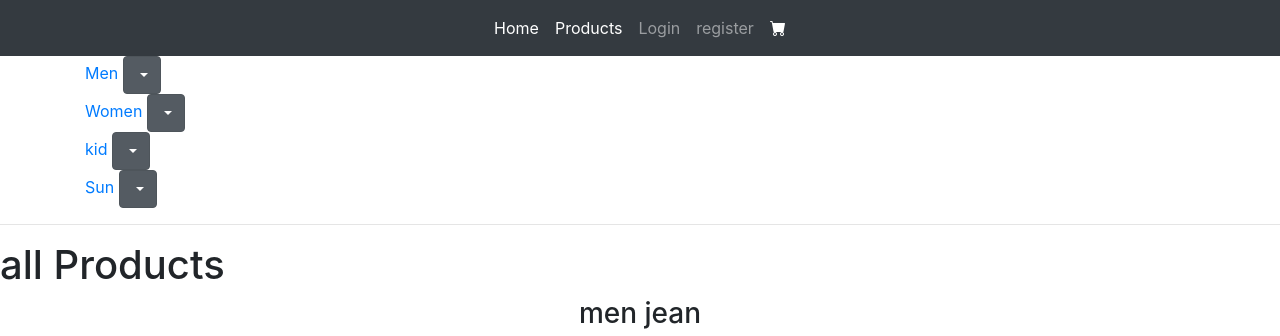
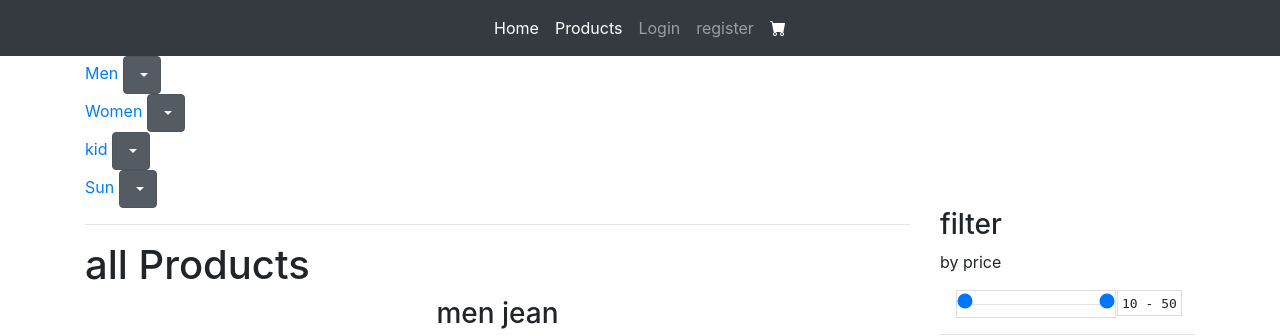
Before and after one commit to budeikin/online_shop, a Django app: a page that uses core/product_module/templates/product_module/products.html in a window 1280 px wide. Shown: the top 336 px of the page. Run offline with Django 3.2, Linux system fonts and the light colour scheme; data comes from the database, SQL or seed files in the repository; both versions use the stored data as it was after the commit; parts of the project's set-up code (start-up, migrations or seed data) failed here and were passed over; some libraries are stand-ins or nearby versions.

Commit message:
adding product filtering

```diff
--- a/core/core/settings.py
+++ b/core/core/settings.py
@@ -37,6 +37,7 @@ INSTALLED_APPS = [
     'taggit',
     'ckeditor_uploader',
     'sorl.thumbnail',
+    'django_filters',
     # internal modules
     'home_module.apps.HomeModuleConfig',
     'accounts.apps.AccountsConfig',
--- a/core/product_module/admin.py
+++ b/core/product_module/admin.py
@@ -1,5 +1,5 @@
 from django.contrib import admin
-from .models import Category, Product, ProductGallery, Variants, ProductColor, ProductSize, Comment
+from .models import Category, Brand, Product, ProductGallery, Variants, ProductColor, ProductSize, Comment
 import admin_thumbnails
 
 
@@ -36,3 +36,4 @@ admin.site.register(ProductSize)
 admin.site.register(ProductColor)
 admin.site.register(Comment)
 admin.site.register(ProductGallery)
+admin.site.register(Brand)
--- /dev/null
+++ b/core/product_module/filters.py
@@ -0,0 +1,13 @@
+import django_filters
+from django import forms
+from .models import Product, Brand, ProductSize, ProductColor
+
+
+class ProductFileter(django_filters.FilterSet):
+    price1 = django_filters.NumberFilter(field_name='unit_price', lookup_expr='gte')
+    price2 = django_filters.NumberFilter(field_name='unit_price', lookup_expr='lte')
+    brand = django_filters.ModelMultipleChoiceFilter(queryset=Brand.objects.all(), widget=forms.CheckboxSelectMultiple)
+    size = django_filters.ModelMultipleChoiceFilter(queryset=ProductSize.objects.all(),
+                                                    widget=forms.CheckboxSelectMultiple)
+    color = django_filters.ModelMultipleChoiceFilter(queryset=ProductColor.objects.all(),
+                                                     widget=forms.CheckboxSelectMultiple)
--- a/core/product_module/models.py
+++ b/core/product_module/models.py
@@ -27,6 +27,13 @@ class Category(models.Model):
         return self.name
 
 
+class Brand(models.Model):
+    name = models.CharField(max_length=255)
+
+    def __str__(self):
+        return self.name
+
+
 class Product(models.Model):
     VARIANT = (
         ('None', 'none'),
@@ -50,6 +57,9 @@ class Product(models.Model):
     unlike = models.ManyToManyField(User, blank=True, related_name='product_unlike')
     total_like = models.PositiveIntegerField(default=0)
     total_unlike = models.PositiveIntegerField(default=0)
+    color = models.ManyToManyField('ProductColor', blank=True)
+    size = models.ManyToManyField('ProductSize', blank=True)
+    brand = models.ForeignKey(Brand, on_delete=models.CASCADE, blank=True, null=True)
     favorite = models.ManyToManyField(User, blank=True, null=True, related_name='favorite_products')
 
     def average(self):
--- /dev/null
+++ b/core/product_module/static/product_module/products.css
@@ -0,0 +1,74 @@
+.multi-range, .multi-range * {
+    box-sizing: border-box;
+    padding: 0;
+    margin: 0;
+}
+
+.multi-range {
+    position: relative;
+    width: 160px;
+    height: 28px;
+    margin: 16px;
+    border: 1px solid #ddd;
+    font-family: monospace;
+}
+
+.multi-range > hr {
+    position: absolute;
+    width: 100%;
+    top: 50%;
+}
+
+.multi-range > input[type=range] {
+    width: calc(100% - 16px);
+    position: absolute;
+    bottom: 6px;
+    left: 0;
+}
+
+.multi-range > input[type=range]:last-of-type {
+    margin-left: 16px;
+}
+
+.multi-range > input[type=range]::-webkit-slider-thumb {
+    transform: translateY(-18px);
+}
+
+.multi-range > input[type=range]::-webkit-slider-runnable-track {
+    -webkit-appearance: none;
+    height: 0px;
+}
+
+.multi-range > input[type=range]::-moz-range-thumb {
+    transform: translateY(-18px);
+}
+
+.multi-range > input[type=range]::-moz-range-track {
+    -webkit-appearance: none;
+    height: 0px;
+}
+
+.multi-range > input[type=range]::-ms-thumb {
+    transform: translateY(-18px);
+}
+
+.multi-range > input[type=range]::-ms-track {
+    -webkit-appearance: none;
+    height: 0px;
+}
+
+.multi-range::after {
+    content: attr(data-lbound) ' - ' attr(data-ubound);
+    position: absolute;
+    top: 0;
+    left: 100%;
+    white-space: nowrap;
+    display: block;
+    padding: 0px 4px;
+    margin: -1px 2px;
+    height: 26px;
+    width: auto;
+    border: 1px solid #ddd;
+    font-size: 13px;
+    line-height: 26px;
+}
--- a/core/product_module/templates/product_module/products.html
+++ b/core/product_module/templates/product_module/products.html
@@ -1,15 +1,19 @@
 {% extends 'base.html' %}
+{% load static %}
 {% load thumbnail %}
 
 {% block title %}
     products
 {% endblock %}
 
+{% block references %}
+    <link rel="stylesheet" href="{% static 'product_module/products.css' %}">
+{% endblock %}
+
 {% block content %}
-
+    <div class="container">
         {% for data in categories %}
 
-        <div class="container">
             <div class="dropdown show">
                 <a href="{{ data.get_absolute_url }}">{{ data.name }}</a>
                 <a class="btn btn-secondary dropdown-toggle" href="#" role="button"
@@ -25,12 +29,12 @@
                     {% endfor %}
                 </div>
             </div>
-        </div>
+        {% endfor %}
+        <div class="row">
+            <div class="col-9">
 
-    {% endfor %}
                 <hr>
                 <h1>all Products</h1>
-    <div class="container">
                 {% for product in products %}
 
                     <div class="d-flex flex-column justify-content-center align-items-center">
@@ -48,12 +52,12 @@
                         <hr class="w-50">
                     </div>
                 {% endfor %}
-    </div>
-    <hr>
+
                 <nav aria-label="Page navigation example">
                     <ul class="pagination">
                         {% if products.has_previous %}
-                <li class="page-item"><a class="page-link" href="?page={{ products.previous_page_number }}">Previous</a>
+                            <li class="page-item"><a class="page-link"
+                                                     href="?page={{ products.previous_page_number }}">Previous</a>
                             </li>
                             <li class="page-item"><a class="page-link"
                                                      href="?page={{ products.previous_page_number }}">{{ products.previous_page_number }}</a>
@@ -69,9 +73,47 @@
                             <li class="page-item"><a class="page-link"
                                                      href="?page={{ products.next_page_number }}">{{ products.next_page_number }}</a>
                             </li>
-                <li class="page-item"><a class="page-link" href="?page={{ products.next_page_number }}">Next</a></li>
+                            <li class="page-item"><a class="page-link"
+                                                     href="?page={{ products.next_page_number }}">Next</a>
+                            </li>
                         {% endif %}
 
                     </ul>
                 </nav>
+                <hr>
+            </div>
+
+            <div class="col-3">
+                <h3>filter</h3>
+                <form action="" method="get">
+                    <lable>by price
+                        <div class='multi-range' data-lbound='10' data-ubound='50'>
+                            <hr/>
+                            <input type='range' name="price1"
+                                   min='{{ min }}' max='{{ max }}' step='10' value='{{ min }}'
+                                   oninput='this.parentNode.dataset.lbound=this.value;'
+                            />
+                            <input type='range' name="price2"
+                                   min='{{ min }}' max='{{ max }}' step='10' value='{{ max }}'
+                                   oninput='this.parentNode.dataset.ubound=this.value;'
+                            />
+                        </div>
+                    </lable>
+                    <hr>
+                    <lable>by brand
+                        {{ filter.form.brand }}
+                    </lable>
+                    <hr>
+                    <lable>by color
+                        {{ filter.form.color }}
+                    </lable>
+                    <hr>
+                    <lable>by size
+                        {{ filter.form.size }}
+                    </lable>
+                    <button type="submit" class="btn btn-danger">filter</button>
+                </form>
+            </div>
+        </div>
+    </div>
 {% endblock %}
--- a/core/product_module/views.py
+++ b/core/product_module/views.py
@@ -7,12 +7,21 @@ from django.contrib.auth.decorators import login_required
 from cart.models import Cart
 from cart.forms import CartForm
 from django.core.paginator import Paginator
+from .filters import ProductFileter
+from django.db.models import Min, Max
 
 
 # Create your views here.
 
 def all_products(request, slug=None):
     products = Product.objects.all()
+    f = ProductFileter(request.GET, queryset=products)
+    products = f.qs
+    min_price = Product.objects.aggregate(unit_price=Min('unit_price'))
+    min = int(min_price['unit_price'])
+    max_price = Product.objects.aggregate(unit_price=Max('unit_price'))
+    max = int(max_price['unit_price'])
+
     paginator = Paginator(products, 2)
     page_num = request.GET.get('page')
     page_object = paginator.get_page(page_num)
@@ -25,7 +34,8 @@ def all_products(request, slug=None):
         page_object = paginator.get_page(page_num)
 
     return render(request, 'product_module/products.html',
-                  context={'products': page_object, 'categories': categories, 'page_num': page_num})
+                  context={'products': page_object, 'categories': categories, 'page_num': page_num, 'filter': f,
+                           'min': min, 'max': max})
 
 
 def detail_product(request, id):
```
Also changed, not shown: core/db.sqlite3, core/media/products/pexels-moose.jpg (added), core/product_module/migrations/0018_auto_20230827_1440.py (added), 1 other file. Lines whose indentation alone changed are shown as unchanged.
